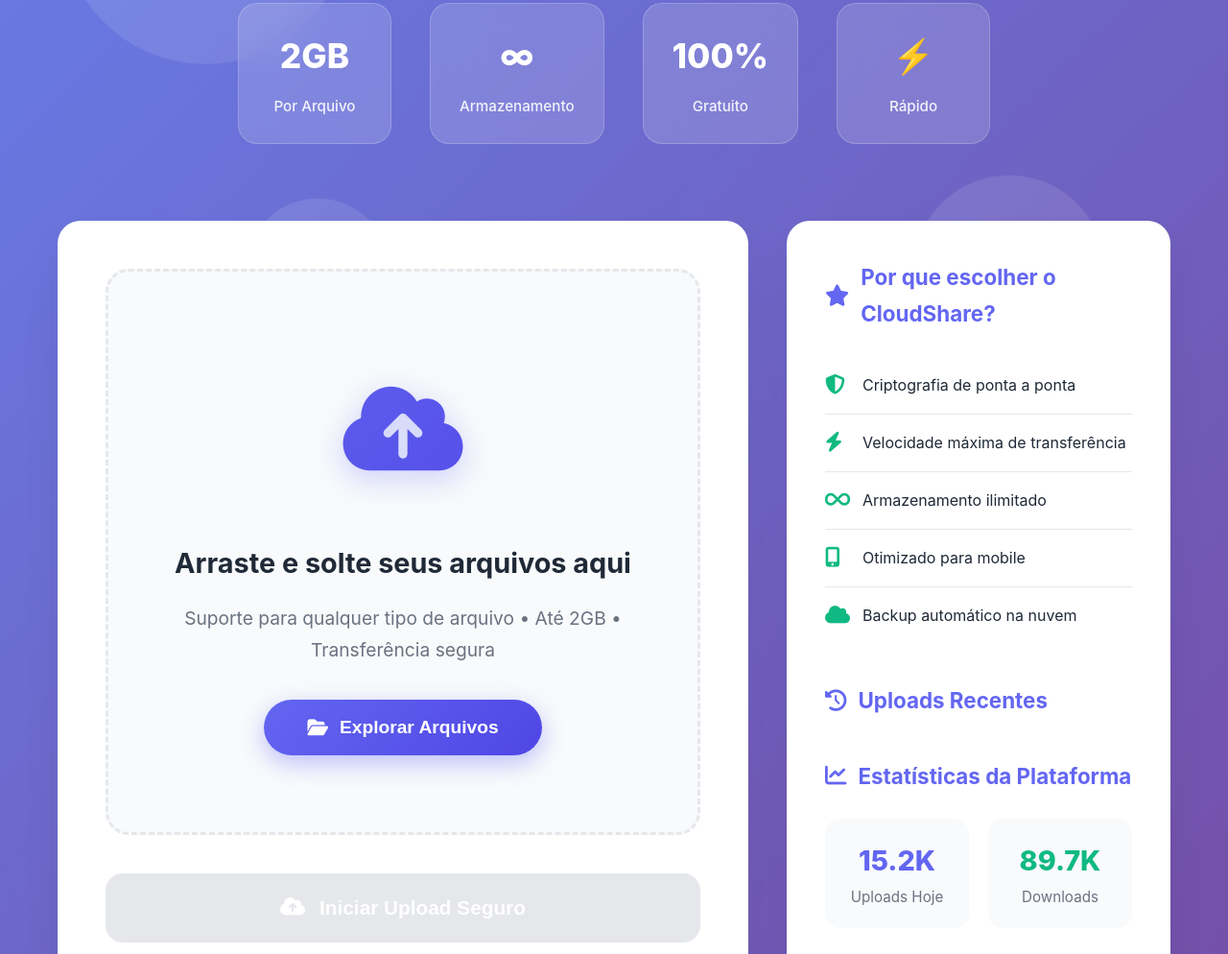
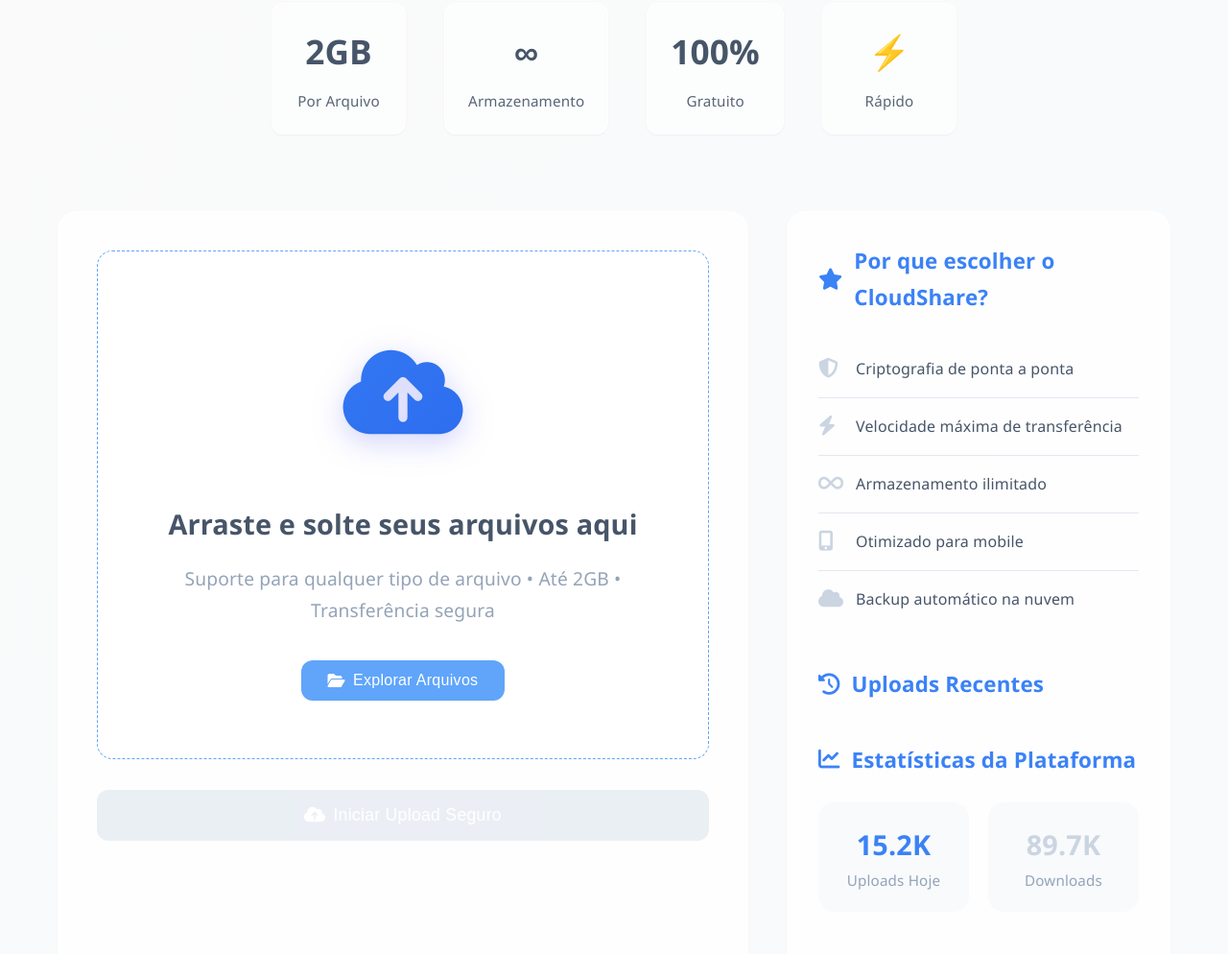
Before and after one commit to gordoxitado/sitegrab, a website: page index.html in a window 1280 px wide. Shown: the part 298-1292 px from the top of the page at 96% size. Drawn offline with Linux system fonts and the light colour scheme; no server answers.

Commit message:
Add files via upload

```diff
--- a/index.html
+++ b/index.html
@@ -7,16 +7,25 @@
   <link rel="stylesheet" href="https://cdnjs.cloudflare.com/ajax/libs/font-awesome/6.4.0/css/all.min.css">
   <style>
     :root {
-      --primary: #6366f1;
-      --primary-dark: #4f46e5;
-      --secondary: #10b981;
-      --accent: #f59e0b;
+      --primary: #3b82f6;
+      --primary-soft: #60a5fa;
+      --primary-dark: #2563eb;
+      --secondary: #cbd5e1;
+      --accent: #93c5fd;
       --danger: #ef4444;
-      --text: #1f2937;
-      --text-light: #6b7280;
+      --text: #475569;
+      --text-light: #94a3b8;
       --bg: #f8fafc;
       --card: #ffffff;
-      --border: #e5e7eb;
+      --border: #e2e8f0;
+      --success: #34d399;
+      --glass-bg: rgba(255, 255, 255, 0.8);
+      --shadow-sm: 0 1px 2px 0 rgba(0, 0, 0, 0.05);
+      --shadow-md: 0 2px 4px 0 rgba(0, 0, 0, 0.05);
+      --transition-soft: all 0.4s cubic-bezier(0.4, 0, 0.2, 1);
+      --gradient-primary: linear-gradient(135deg, var(--primary), #d946ef);
+      --gradient-secondary: linear-gradient(135deg, var(--secondary), #14b8a6);
+      --gradient-accent: linear-gradient(135deg, var(--accent), #fb7185);
       --shadow: 0 25px 50px -12px rgba(0, 0, 0, 0.1);
       --gradient: linear-gradient(135deg, #667eea 0%, #764ba2 100%);
       --transition: all 0.4s cubic-bezier(0.4, 0, 0.2, 1);
@@ -28,12 +37,15 @@
       box-sizing: border-box;
     }
 
+    @import url('https://fonts.googleapis.com/css2?family=Plus+Jakarta+Sans:wght@400;500;600;700&display=swap');
+
     body {
-      font-family: 'Inter', 'Segoe UI', system-ui, sans-serif;
-      background: var(--gradient);
+      font-family: 'Plus Jakarta Sans', 'Segoe UI', system-ui, sans-serif;
+      background: linear-gradient(135deg, #fafafa 0%, #f8fafc 100%);
       min-height: 100vh;
       color: var(--text);
       line-height: 1.7;
+      letter-spacing: 0.01em;
     }
 
     .background-effects {
@@ -44,6 +56,7 @@
       height: 100%;
       z-index: -1;
       overflow: hidden;
+      opacity: 0.5;
     }
 
     .floating-shape {
@@ -105,10 +118,11 @@
 
     .logo i {
       font-size: 3.8rem;
-      background: linear-gradient(135deg, #fff, #e0e7ff);
+      background: linear-gradient(135deg, #fff, #e0f2fe);
       -webkit-background-clip: text;
+      background-clip: text;
       -webkit-text-fill-color: transparent;
-      filter: drop-shadow(0 4px 8px rgba(0, 0, 0, 0.3));
+      filter: drop-shadow(0 4px 8px rgba(0, 0, 0, 0.15));
     }
 
     .tagline {
@@ -127,15 +141,22 @@
     }
 
     .stat-card {
-      background: rgba(255, 255, 255, 0.15);
-      backdrop-filter: blur(20px);
-      padding: 25px 30px;
-      border-radius: 20px;
-      border: 1px solid rgba(255, 255, 255, 0.2);
-      color: white;
+      background: rgba(255, 255, 255, 0.5);
+      backdrop-filter: blur(4px);
+      padding: 20px 24px;
+      border-radius: 12px;
+      border: 1px solid rgba(255, 255, 255, 0.8);
+      color: var(--text);
       text-align: center;
-      min-width: 160px;
-      transition: var(--transition);
+      min-width: 140px;
+      transition: var(--transition-soft);
+      box-shadow: var(--shadow-sm);
+    }
+
+    .stat-card:hover {
+      background: rgba(255, 255, 255, 0.7);
+      transform: translateY(-1px);
+      box-shadow: var(--shadow-md);
     }
 
     .stat-card:hover {
@@ -165,34 +186,45 @@
     }
 
     .upload-section {
-      background: var(--card);
-      border-radius: 24px;
-      padding: 50px;
-      box-shadow: var(--shadow);
-      backdrop-filter: blur(20px);
+      background: var(--glass-bg);
+      border-radius: 20px;
+      padding: 40px;
+      box-shadow: var(--shadow-sm);
+      backdrop-filter: blur(8px);
+      border: 1px solid rgba(255, 255, 255, 0.8);
+      transition: var(--transition-soft);
     }
 
     .sidebar {
-      background: var(--card);
-      border-radius: 24px;
-      padding: 40px;
-      box-shadow: var(--shadow);
+      background: var(--glass-bg);
+      border-radius: 20px;
+      padding: 32px;
+      box-shadow: var(--shadow-sm);
       height: fit-content;
-      backdrop-filter: blur(20px);
+      backdrop-filter: blur(8px);
+      border: 1px solid rgba(255, 255, 255, 0.8);
+      transition: var(--transition-soft);
     }
 
     /* Upload Area */
     .upload-area {
-      border: 3px dashed var(--border);
-      border-radius: 24px;
-      padding: 80px 40px;
+      border: 1px dashed var(--primary-soft);
+      border-radius: 16px;
+      padding: 60px 32px;
       text-align: center;
-      margin-bottom: 40px;
-      transition: var(--transition);
-      background: var(--bg);
+      margin-bottom: 32px;
+      transition: var(--transition-soft);
+      background: rgba(255, 255, 255, 0.6);
       cursor: pointer;
       position: relative;
       overflow: hidden;
+      backdrop-filter: blur(4px);
+    }
+
+    .upload-area:hover {
+      border-color: var(--primary);
+      background: rgba(255, 255, 255, 0.8);
+      transform: translateY(-1px);
     }
 
     .upload-area::before {
@@ -250,17 +282,24 @@
     .browse-btn {
       display: inline-flex;
       align-items: center;
-      gap: 12px;
-      padding: 18px 45px;
-      background: linear-gradient(135deg, var(--primary), var(--primary-dark));
+      gap: 8px;
+      padding: 12px 28px;
+      background: var(--primary-soft);
       color: white;
-      border-radius: 50px;
-      font-weight: 600;
+      border-radius: 12px;
+      font-weight: 500;
       cursor: pointer;
-      transition: var(--transition);
-      box-shadow: 0 8px 25px rgba(99, 102, 241, 0.4);
+      transition: var(--transition-soft);
+      box-shadow: var(--shadow-sm);
       border: none;
-      font-size: 1.2rem;
+      font-size: 1rem;
+      letter-spacing: 0.3px;
+    }
+
+    .browse-btn:hover {
+      background: var(--primary);
+      transform: translateY(-1px);
+      box-shadow: var(--shadow-md);
     }
 
     .browse-btn:hover {
@@ -378,21 +417,34 @@
     /* Upload Button */
     .upload-btn {
       width: 100%;
-      padding: 24px;
+      padding: 16px;
       border: none;
-      border-radius: 18px;
+      border-radius: 12px;
       cursor: pointer;
-      font-weight: 600;
-      font-size: 1.3rem;
-      transition: var(--transition);
+      font-weight: 500;
+      font-size: 1.1rem;
+      transition: var(--transition-soft);
       display: flex;
       justify-content: center;
       align-items: center;
-      gap: 15px;
-      background: linear-gradient(135deg, var(--primary), var(--primary-dark));
+      gap: 8px;
+      background: var(--primary-soft);
       color: white;
-      margin-top: 40px;
-      box-shadow: 0 8px 25px rgba(99, 102, 241, 0.4);
+      margin-top: 32px;
+      box-shadow: var(--shadow-sm);
+      letter-spacing: 0.3px;
+    }
+
+    .upload-btn:hover:not(:disabled) {
+      background: var(--primary);
+      transform: translateY(-1px);
+      box-shadow: var(--shadow-md);
+    }
+
+    .upload-btn:disabled {
+      background: var(--secondary);
+      cursor: not-allowed;
+      opacity: 0.7;
     }
 
     .upload-btn:hover {
@@ -423,12 +475,17 @@
     }
 
     .success-icon {
-      font-size: 120px;
-      background: linear-gradient(135deg, var(--secondary), var(--accent));
-      -webkit-background-clip: text;
-      -webkit-text-fill-color: transparent;
-      margin-bottom: 30px;
-      filter: drop-shadow(0 8px 20px rgba(16, 185, 129, 0.3));
+      font-size: 100px;
+      color: var(--success);
+      margin-bottom: 24px;
+      opacity: 0.9;
+      text-shadow: 0 2px 4px rgba(52, 211, 153, 0.2);
+      animation: softPulse 2s infinite;
+    }
+
+    @keyframes softPulse {
+      0%, 100% { transform: scale(1); opacity: 0.9; }
+      50% { transform: scale(1.05); opacity: 1; }
     }
 
     .result-title {
@@ -713,15 +770,15 @@
 
     /* Animations */
     @keyframes float {
-      0%, 100% { transform: translateY(0) rotate(0deg); }
-      33% { transform: translateY(-20px) rotate(120deg); }
-      66% { transform: translateY(20px) rotate(240deg); }
+      0%, 100% { transform: translateY(0) rotate(0deg) scale(1); }
+      33% { transform: translateY(-20px) rotate(120deg) scale(1.05); }
+      66% { transform: translateY(20px) rotate(240deg) scale(0.95); }
     }
 
     @keyframes slideDown {
       from {
         opacity: 0;
-        transform: translateY(-30px);
+        transform: translateY(-20px);
       }
       to {
         opacity: 1;
@@ -1219,7 +1276,9 @@
 
         const startTime = Date.now();
 
-        xhr.open('POST', 'http://localhost:3000/api/upload');
+        // Use a URL relativa para que funcione tanto em desenvolvimento quanto em produção
+        const uploadUrl = '/api/upload';
+        xhr.open('POST', uploadUrl);
 
         xhr.upload.onprogress = function(e) {
           if (e.lengthComputable) {
```
Also changed, not shown: api/upload.js (added, +46 -0 lines), vercel.json (added).
